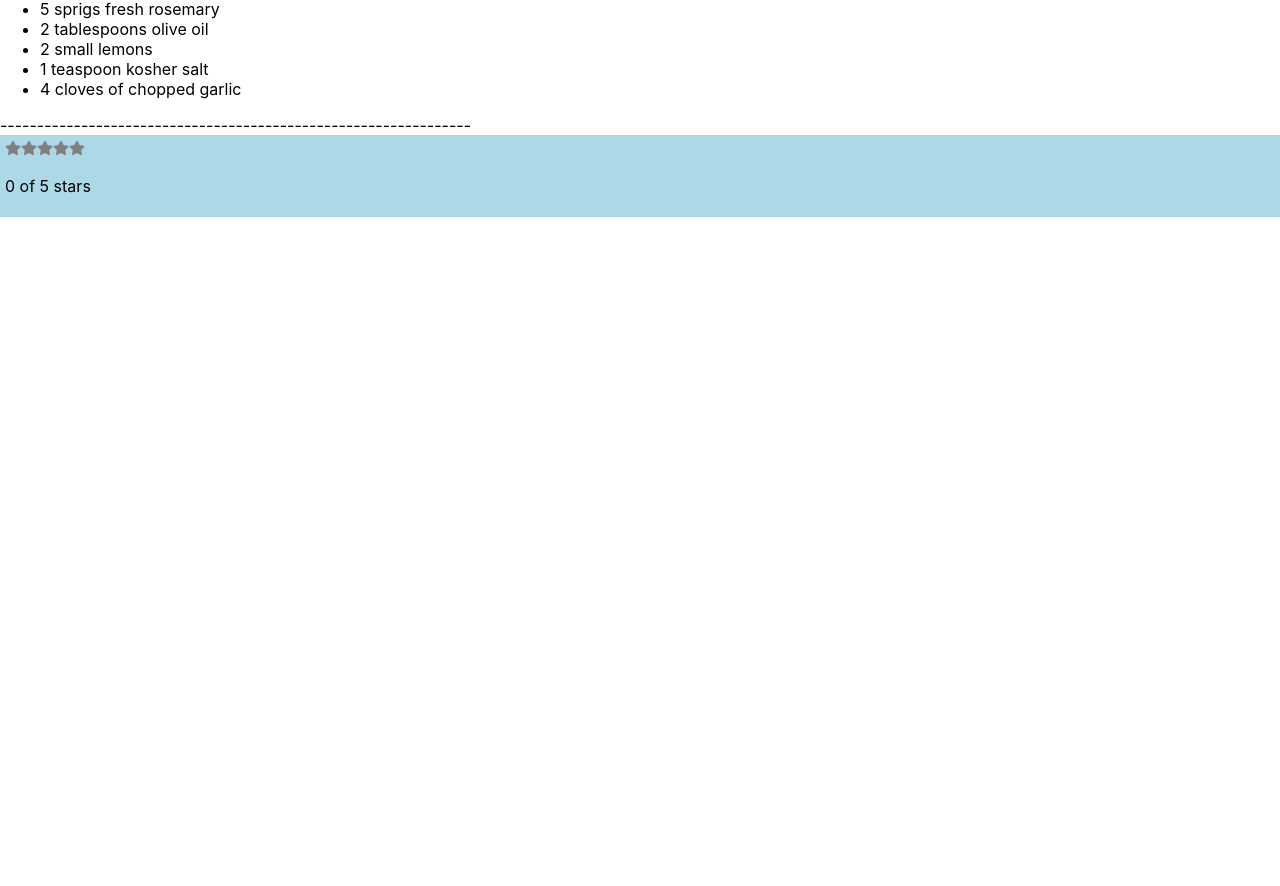
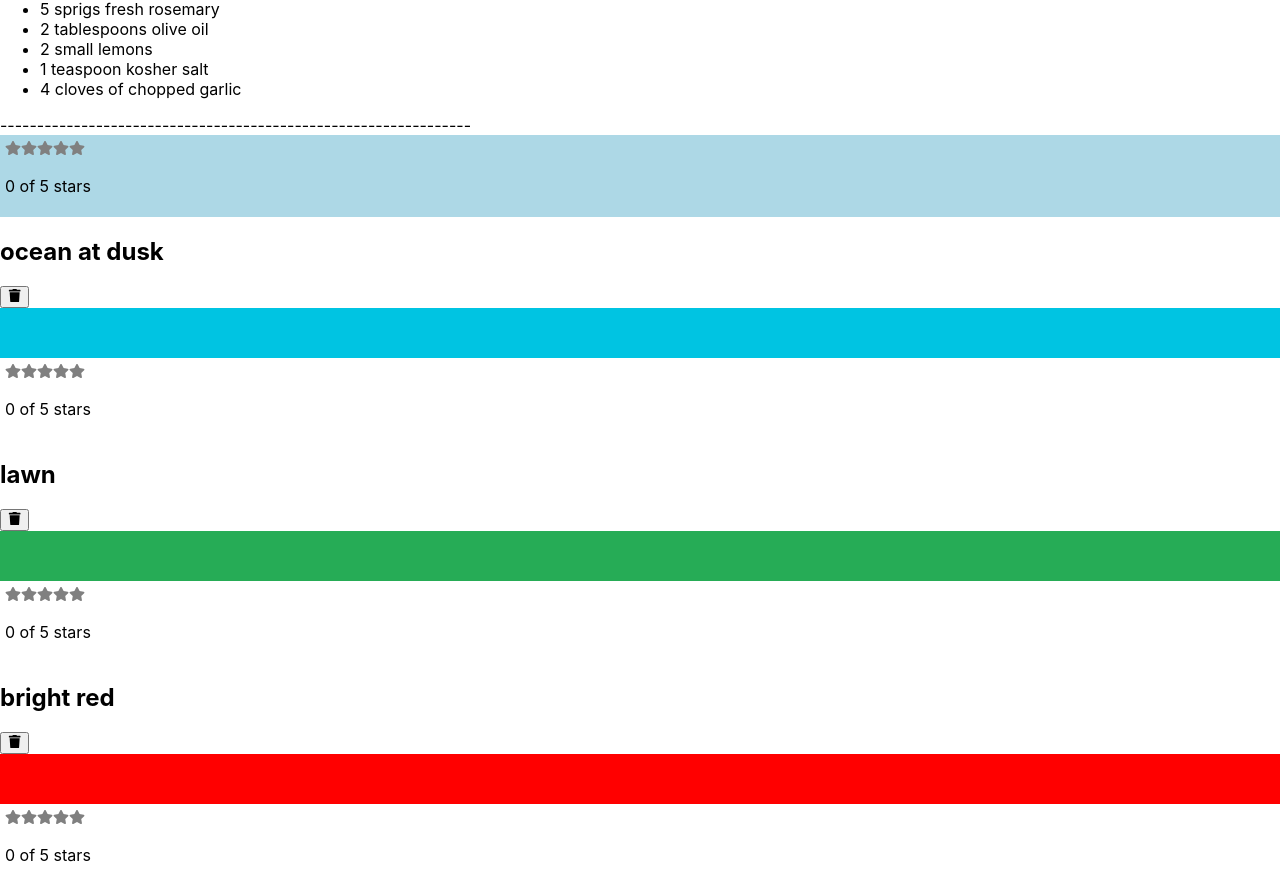
Before and after one commit to prajwalr308/React-tutorials-, a React (Create React App) app: page / in a window 1280 px wide. Shown: the part 468-1354 px from the top of the page. Before the commit the page ends 800 px from the top, so only its background shows below. Built offline with nearby package versions, Linux system fonts and the light colour scheme.

Commit message:
colors and rating

```diff
--- a/src/App.js
+++ b/src/App.js
@@ -1,27 +1,32 @@
-import logo from './logo.svg';
-import React from "react"
-import './App.css';
+import logo from "./logo.svg";
+import React, { useState } from "react";
+import "./App.css";
 
-import Lesson5 from './lessons/Lesson5/Lesson5';
-import Lesson1 from './lessons/lesson1/Lesson1';
-import Lesson2 from './lessons/Lesson2/Lesson2';
-import Lesson3 from './lessons/Lesson3/Lesson3';
-import StarRating from './lessons/Lesson5/StarRating';
-
+import Lesson5 from "./lessons/Lesson5/Lesson5";
+import Lesson1 from "./lessons/lesson1/Lesson1";
+import Lesson2 from "./lessons/Lesson2/Lesson2";
+import Lesson3 from "./lessons/Lesson3/Lesson3";
+import StarRating from "./lessons/Lesson5/StarRating";
+import ColorList from "./lessons/Lesson6/ColorList";
+import colorData from "./lessons/Lesson6/color-data";
 
 function App() {
+  const [colors, setColors] = useState(colorData)
+  return (
+    <div>
+      <Lesson1 />
+      <Lesson2 />
+      <Lesson3 />
+      <StarRating style={{ backgroundColor: "lightblue" }} />
 
-  return(
-    <div>
-     <Lesson1 />
-     <Lesson2 />
-     <Lesson3 />
-<StarRating
-style={{backgroundColor:"lightblue"}} />
+      <ColorList colors={colors}
+      onRemoveColor={id => {
+        const newColors = colors.filter(color => color.id !== id);
+        setColors(newColors);
+        }}
+      />
     </div>
-
-  )
-
+  );
 }
 
 export default App;
--- /dev/null
+++ b/src/lessons/Lesson6/Color.js
@@ -0,0 +1,21 @@
+import StarRating from "../Lesson5/StarRating";
+import { FaTrash } from "react-icons/fa";
+
+export default function Color({
+  id,
+  title,
+  color,
+  rating,
+  onRemove = (f) => f,
+}) {
+  return (
+    <section>
+      <h1>{title}</h1>
+      <button onClick={() => onRemove(id)}>
+        <FaTrash />
+      </button>
+      <div style={{ height: 50, backgroundColor: color }} />
+      <StarRating selectedStars={rating} />
+    </section>
+  );
+}
--- /dev/null
+++ b/src/lessons/Lesson6/ColorList.js
@@ -0,0 +1,13 @@
+import React from "react";
+import Color from "./Color"
+
+export default function ColorList({ colors = [], onRemoveColor = f => f }) {
+  if (!colors.length) return <div>No Colors Listed.</div>;
+  return (
+    <div>
+      {colors.map((color) => (
+        <Color key={color.id} {...color} onRemove={onRemoveColor} />
+      ))}
+    </div>
+  );
+}
--- /dev/null
+++ b/src/lessons/Lesson6/color-data.json
@@ -0,0 +1,20 @@
+[
+    {
+      "id": "0175d1f0-a8c6-41bf-8d02-df5734d829a4",
+      "title": "ocean at dusk",
+      "color": "#00c4e2",
+      "rating": 5
+    },
+    {
+      "id": "83c7ba2f-7392-4d7d-9e23-35adbe186046",
+      "title": "lawn",
+      "color": "#26ac56",
+      "rating": 3
+    },
+    {
+      "id": "a11e3995-b0bd-4d58-8c48-5e49ae7f7f23",
+      "title": "bright red",
+      "color": "#ff0000",
+      "rating": 0
+    }
+  ]
```
